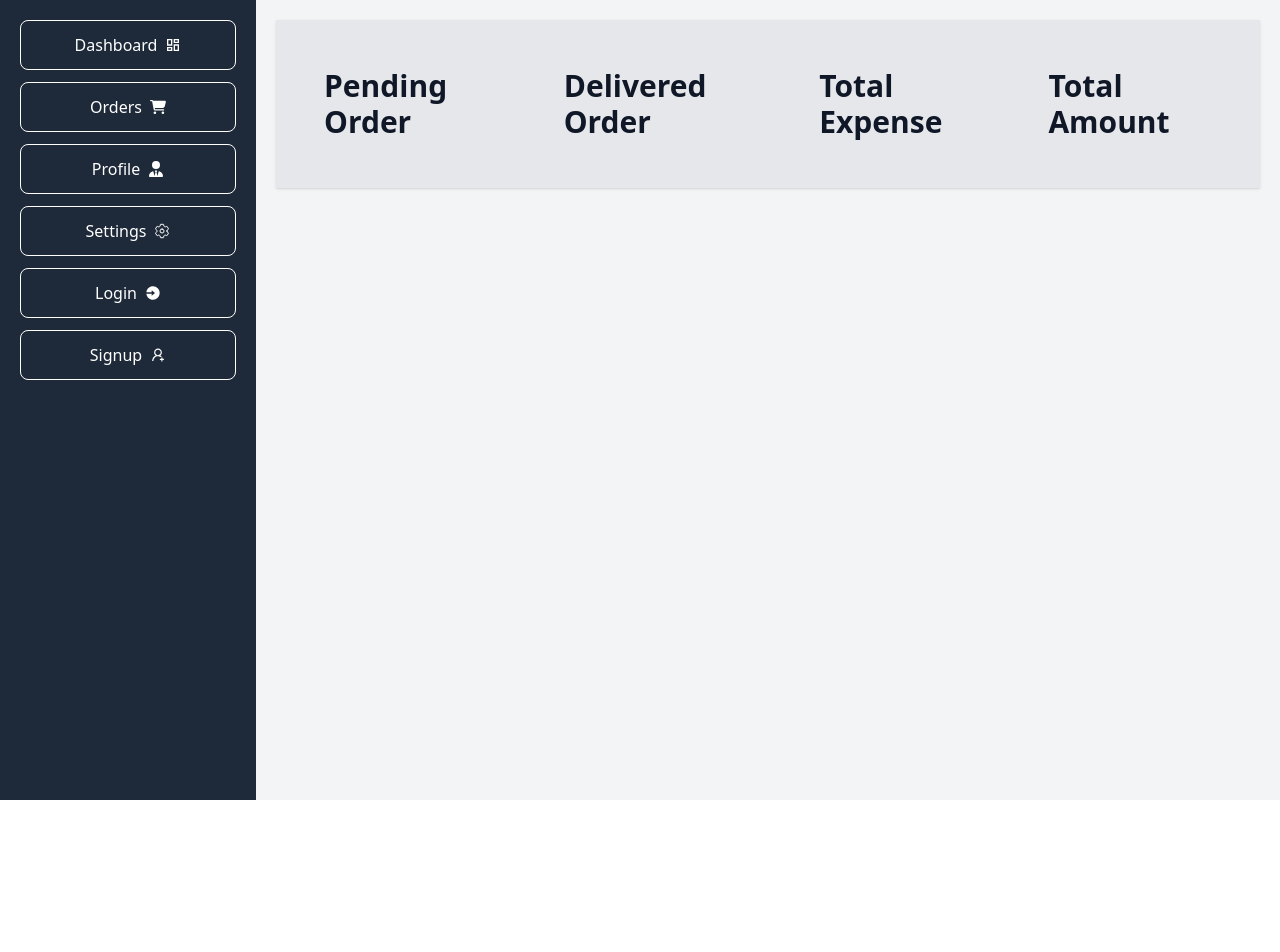
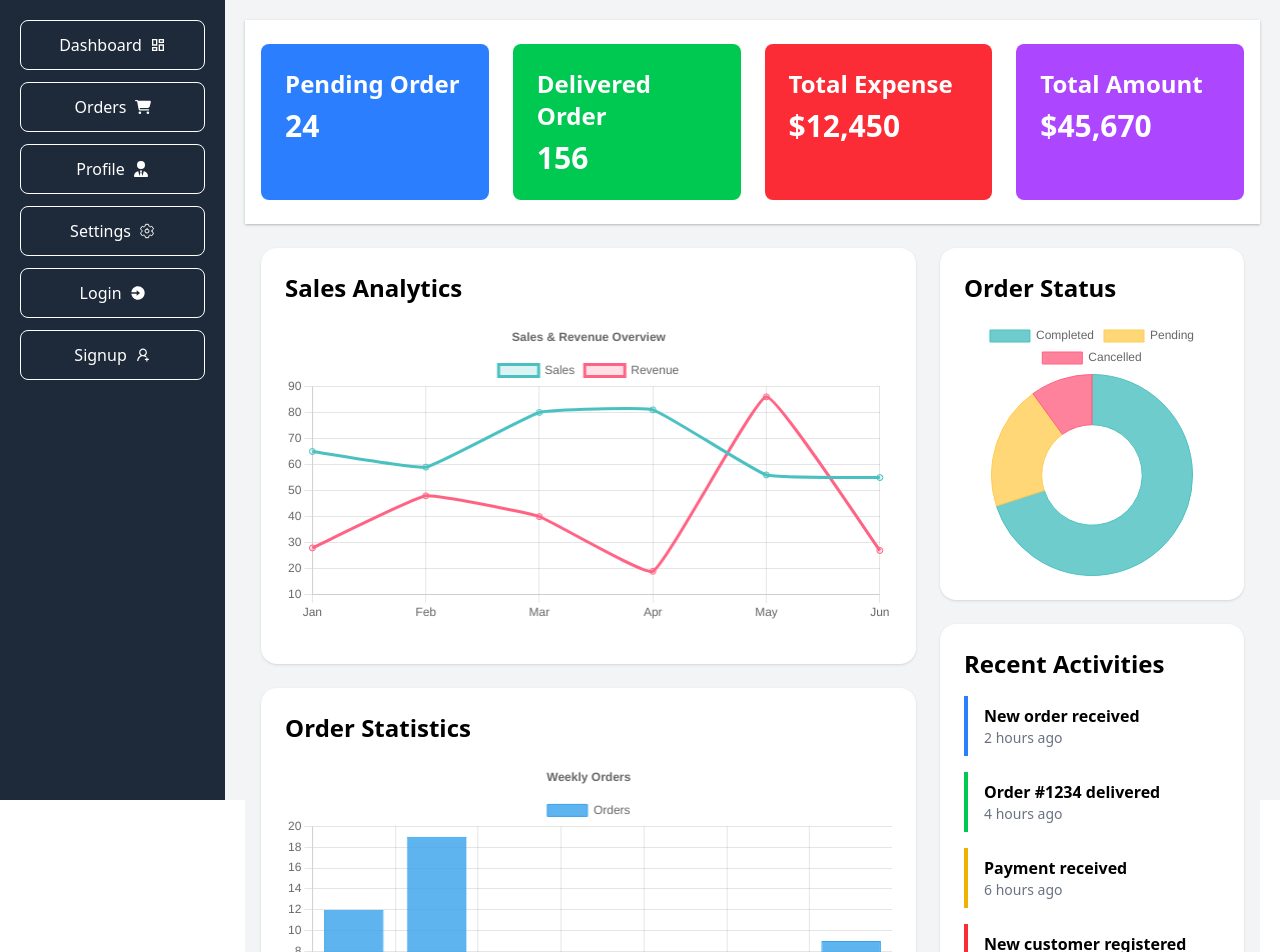
Before and after one commit to Hammad-000/admin-dashboard, a React (Vite) app: page /dashboard in a window 1280 px wide. Shown: the top 952 px of the page. Before the commit the page ends 800 px from the top, so only its background shows below. Built offline with nearby package versions, Linux system fonts and the light colour scheme.

Commit message:
dashboarupdate

```diff
--- a/package.json
+++ b/package.json
@@ -11,7 +11,9 @@
   },
   "dependencies": {
     "@tailwindcss/vite": "^4.1.17",
+    "chart.js": "^4.5.1",
     "react": "^19.2.0",
+    "react-chartjs-2": "^5.3.1",
     "react-dom": "^19.2.0",
     "react-icons": "^5.5.0",
     "react-router-dom": "^7.9.6",
--- a/src/App.jsx
+++ b/src/App.jsx
@@ -21,37 +21,37 @@ function App() {
         <nav className="w-1/5 h-full bg-gray-800 text-white">
           <ul className="flex flex-col p-5 gap-3">
             <li className='text-center'>
-              <Link to="/dashboard" className="p-3 flex justify-center items-center rounded-lg hover:bg-amber-300 border transition duration-300">
+              <Link to="/dashboard" className="p-3 flex justify-center items-center rounded-lg hover:bg-yellow-600 border transition duration-300">
                 Dashboard
                 <MdOutlineDashboard className="ml-2 space-x-1" />
               </Link>
             </li>
             <li>
-              <Link to="/orders" className="flex p-3 rounded-lg justify-center items-center hover:bg-amber-300 border transition duration-300">
+              <Link to="/orders" className="flex p-3 rounded-lg justify-center items-center hover:bg-yellow-600 border transition duration-300">
                 Orders
                 <FaCartShopping className="ml-2 space-x-1" />
                 </Link>
             </li>
             <li>
-              <Link to="/profile" className="flex p-3 rounded-lg justify-center items-center hover:bg-amber-300 border transition duration-300">
+              <Link to="/profile" className="flex p-3 rounded-lg justify-center items-center hover:bg-yellow-600 border transition duration-300">
                 Profile
                 <FaUserTie className="ml-2 space-x-1" />
                 </Link>
             </li>
             <li>
-              <Link to="/settings" className="flex p-3 rounded-lg justify-center items-center hover:bg-amber-300 border transition duration-300">
+              <Link to="/settings" className="flex p-3 rounded-lg justify-center items-center hover:bg-yellow-600 border transition duration-300">
                 Settings
                  <IoSettingsOutline className="ml-2 space-x-1" />
                  </Link>
             </li>
             <li>
-              <Link to="/login" className=" flex p-3 rounded-lg justify-center items-center hover:bg-amber-300 border transition duration-300">
+              <Link to="/login" className=" flex p-3 rounded-lg justify-center items-center hover:bg-yellow-600 border transition duration-300">
                 Login
                 <RiLoginCircleFill className="ml-2 space-x-1" />
                 </Link>
             </li>
             <li>
-              <Link to="/signup" className="flex p-3 rounded-lg justify-center items-center hover:bg-amber-300 border transition duration-300">
+              <Link to="/signup" className="flex p-3 rounded-lg justify-center items-center hover:bg-yellow-600  border transition duration-300">
                 Signup
                <AiOutlineUserAdd className="ml-2 space-x-1" />
                 </Link>
--- a/src/pages/Dashboard.jsx
+++ b/src/pages/Dashboard.jsx
@@ -1,30 +1,204 @@
 import React from 'react';
+import {
+  Chart as ChartJS,
+  CategoryScale,
+  LinearScale,
+  PointElement,
+  LineElement,
+  BarElement,
+  Title,
+  Tooltip,
+  Legend,
+  ArcElement,
+} from 'chart.js';
+import { Line, Bar, Doughnut } from 'react-chartjs-2';
+
+// Register ChartJS components
+ChartJS.register(
+  CategoryScale,
+  LinearScale,
+  PointElement,
+  LineElement,
+  BarElement,
+  Title,
+  Tooltip,
+  Legend,
+  ArcElement
+);
 
 const Dashboard = () => {
-    return (
-        <header  className="bg-gray-200 shadow">
-         <div id="total" className="container mx-auto px-4 py-6 flex justify-between items-center">
-            <div className="max-w-7xl mx-auto py-6 px-4 sm:px-6 lg:px-8">
-                <h1 className="text-3xl font-bold text-gray-900">Pending Order</h1>
+  // Line Chart Data
+  const lineChartData = {
+    labels: ['Jan', 'Feb', 'Mar', 'Apr', 'May', 'Jun'],
+    datasets: [
+      {
+        label: 'Sales',
+        data: [65, 59, 80, 81, 56, 55],
+        borderColor: 'rgb(75, 192, 192)',
+        backgroundColor: 'rgba(75, 192, 192, 0.2)',
+        tension: 0.1,
+      },
+      {
+        label: 'Revenue',
+        data: [28, 48, 40, 19, 86, 27],
+        borderColor: 'rgb(255, 99, 132)',
+        backgroundColor: 'rgba(255, 99, 132, 0.2)',
+        tension: 0.1,
+      },
+    ],
+  };
+
+  const lineChartOptions = {
+    responsive: true,
+    plugins: {
+      legend: {
+        position: 'top',
+      },
+      title: {
+        display: true,
+        text: 'Sales & Revenue Overview',
+      },
+    },
+  };
+
+  // Bar Chart Data
+  const barChartData = {
+    labels: ['Mon', 'Tue', 'Wed', 'Thu', 'Fri', 'Sat', 'Sun'],
+    datasets: [
+      {
+        label: 'Orders',
+        data: [12, 19, 3, 5, 2, 3, 9],
+        backgroundColor: 'rgba(54, 162, 235, 0.8)',
+        borderColor: 'rgba(54, 162, 235, 1)',
+        borderWidth: 1,
+      },
+    ],
+  };
+
+  const barChartOptions = {
+    responsive: true,
+    plugins: {
+      legend: {
+        position: 'top',
+      },
+      title: {
+        display: true,
+        text: 'Weekly Orders',
+      },
+    },
+  };
+
+  // Doughnut Chart Data
+  const doughnutData = {
+    labels: ['Completed', 'Pending', 'Cancelled'],
+    datasets: [
+      {
+        data: [70, 20, 10],
+        backgroundColor: [
+          'rgba(75, 192, 192, 0.8)',
+          'rgba(255, 205, 86, 0.8)',
+          'rgba(255, 99, 132, 0.8)',
+        ],
+        borderColor: [
+          'rgba(75, 192, 192, 1)',
+          'rgba(255, 205, 86, 1)',
+          'rgba(255, 99, 132, 1)',
+        ],
+        borderWidth: 1,
+      },
+    ],
+  };
+
+  return (
+    <div className="min-h-screen bg-gray-100">
+      {/* Total Stats - Top */}
+      <header className="bg-white shadow">
+
+
+            <header className="bg-white shadow">
+                <div className="container mx-auto px-4 py-6">
+                    <div id="total" className="grid grid-cols-1 md:grid-cols-2 lg:grid-cols-4 gap-6">
+                        <div className="bg-blue-500 rounded-lg p-6 text-white">
+                            <h1 className="text-2xl font-bold">Pending Order</h1>
+                            <p className="text-3xl font-bold mt-2">24</p>
+                        </div>
+                        <div className="bg-green-500 rounded-lg p-6 text-white">
+                            <h1 className="text-2xl font-bold">Delivered Order</h1>
+                            <p className="text-3xl font-bold mt-2">156</p>
+                        </div>
+                        <div className="bg-red-500 rounded-lg p-6 text-white">
+                            <h1 className="text-2xl font-bold">Total Expense</h1>
+                            <p className="text-3xl font-bold mt-2">$12,450</p>
+                        </div>
+                        <div className="bg-purple-500 rounded-lg p-6 text-white">
+                            <h1 className="text-2xl font-bold">Total Amount</h1>
+                            <p className="text-3xl font-bold mt-2">$45,670</p>
+                        </div>
+                    </div>
+                </div>
+            </header>
+
+        </header>
+      {/* Main Content */}
+      <main className="container mx-auto px-4 py-6">
+        <div className="flex flex-col lg:flex-row gap-6">
+          {/* Left Column - Graphs */}
+          <div className="lg:w-2/3">
+            {/* Line Chart */}
+            <div id="dashboard-graph" className="bg-white shadow rounded-2xl p-6 mb-6">
+              <h2 className="text-2xl font-semibold mb-4">Sales Analytics</h2>
+              <div className="h-80">
+                <Line data={lineChartData} options={lineChartOptions} />
+              </div>
             </div>
-            <div className="max-w-7xl mx-auto py-6 px-4 sm:px-6 lg:px-8">
-                <h1 className="text-3xl font-bold text-gray-900">Delivered Order</h1>
+
+            <div className="bg-white shadow rounded-2xl p-6 mb-6">
+              <h2 className="text-2xl font-semibold mb-4">Order Statistics</h2>
+              <div className="h-80">
+                <Bar data={barChartData} options={barChartOptions} />
+              </div>
             </div>
-            <div className="max-w-7xl mx-auto py-6 px-4 sm:px-6 lg:px-8">
-                <h1 className="text-3xl font-bold text-gray-900">Total Expense </h1>
-            </div>
-            <div className="max-w-7xl mx-auto py-6 px-4 sm:px-6 lg:px-8">
-                <h1 className="text-3xl font-bold text-gray-900">Total Amount</h1>
+          </div>
+
+
+          <div className="lg:w-1/3">
+
+            <div className="bg-white shadow rounded-2xl p-6 mb-6">
+              <h2 className="text-2xl font-semibold mb-4">Order Status</h2>
+              <div className="h-64">
+                <Doughnut data={doughnutData} />
+              </div>
             </div>
 
 
+            <div id="recent-activities" className="bg-white shadow rounded-2xl p-6">
+              <h2 className="text-2xl font-semibold mb-4">Recent Activities</h2>
 
+                 <div className="space-y-4">
+                                <div className="border-l-4 border-blue-500 pl-4 py-2">
+                                    <p className="font-semibold">New order received</p>
+                                    <p className="text-sm text-gray-500">2 hours ago</p>
+                                </div>
+                                <div className="border-l-4 border-green-500 pl-4 py-2">
+                                    <p className="font-semibold">Order #1234 delivered</p>
+                                    <p className="text-sm text-gray-500">4 hours ago</p>
+                                </div>
+                                <div className="border-l-4 border-yellow-500 pl-4 py-2">
+                                    <p className="font-semibold">Payment received</p>
+                                    <p className="text-sm text-gray-500">6 hours ago</p>
+                                </div>
+                                <div className="border-l-4 border-red-500 pl-4 py-2">
+                                    <p className="font-semibold">New customer registered</p>
+                                    <p className="text-sm text-gray-500">1 day ago</p>
+                                </div>
 
-
-         </div>
-
-        </header>
-    );
+              </div>
+            </div>
+          </div>
+        </div>
+      </main>
+    </div>
+  );
 };
 
 export default Dashboard;
```
Also changed, not shown: 1 other file (tests, documents, lock files or other folders).
